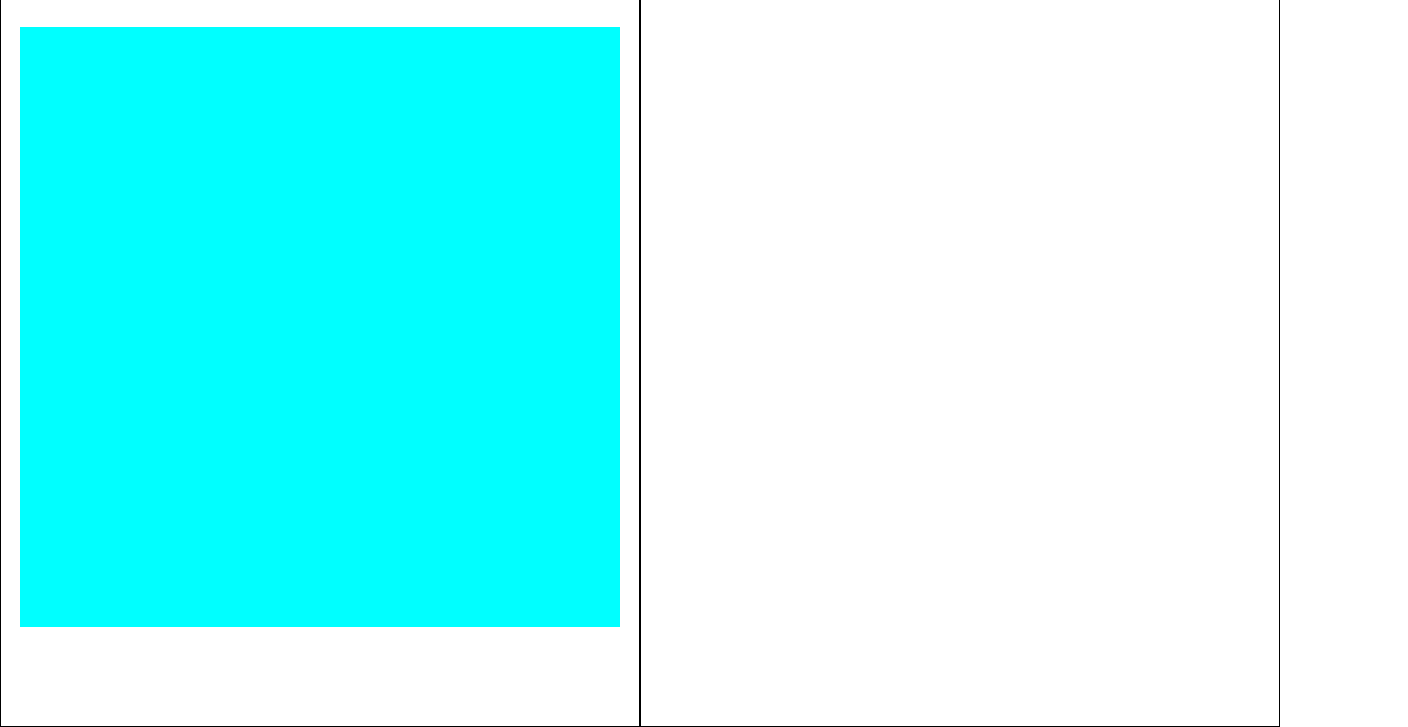
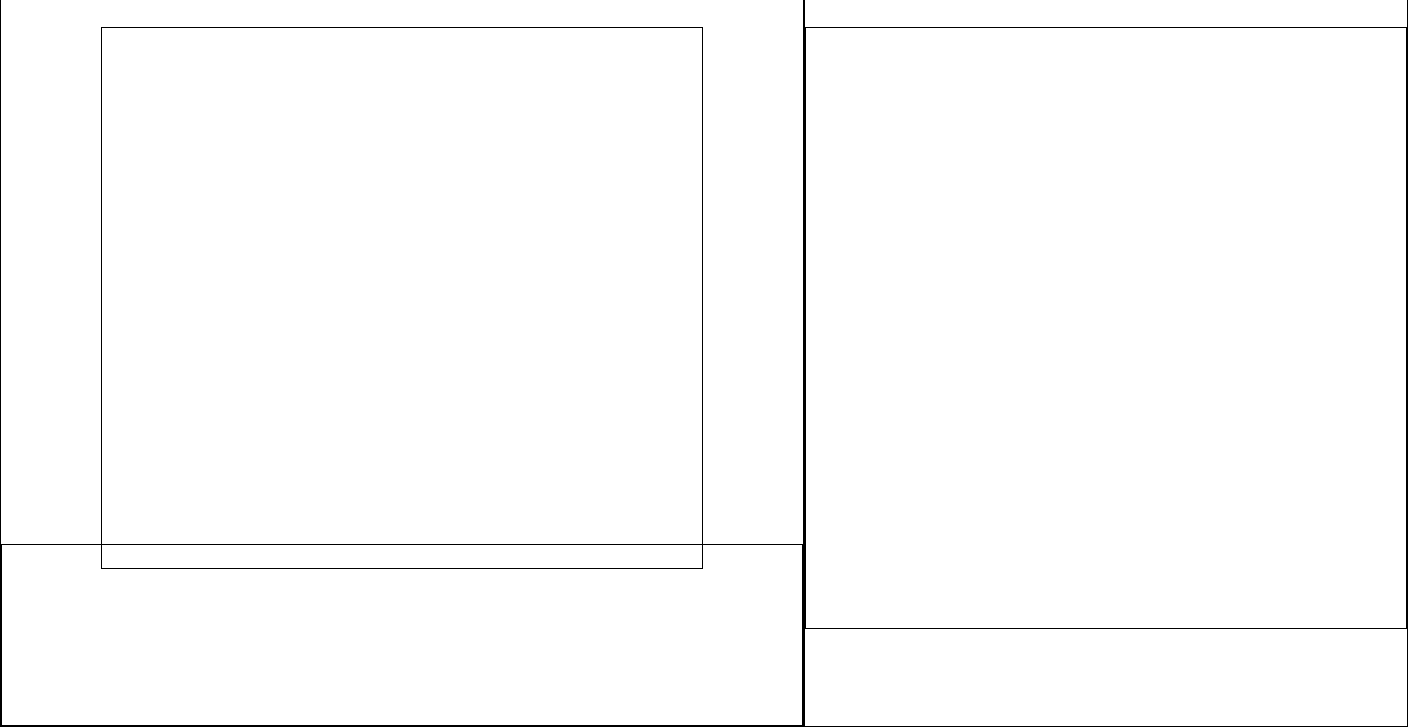
Before and after one commit to Copperage/TOP-Battleship-Project, a website built with webpack: page dist/index.html in a window 1280 px wide. Shown: the part 84-811 px from the top of the page, 1408 px wide, since content can reach past the window. Built offline with nearby package versions, Linux system fonts and the light colour scheme.

Commit message:
added css for html

```diff
--- a/src/styles/style.scss
+++ b/src/styles/style.scss
@@ -26,24 +26,29 @@ body {
 	height: 91.4vh;
 }
 
-// Player Side/Left Side
-
-.player-side {
+.player-side,
+.computer-side {
 	width: 100vw;
 	border: 1px solid black;
 	display: flex;
+	flex-direction: column;
 	justify-content: center;
 }
 
-.player-board {
+.player-board,
+.computer-board {
+	margin: auto;
 	margin-top: 30px;
 	width: 600px;
 	height: 600px;
-	background-color: aqua;
+	border: 1px solid black;
 }
 
-// Computer Side/Right side
-.computer-side {
-	width: 100vw;
+.player-ships {
+	width: 800px;
+	height: 200px;
+	margin: auto;
+	margin-top: -25px;
+	bottom: 0;
 	border: 1px solid black;
 }
```
